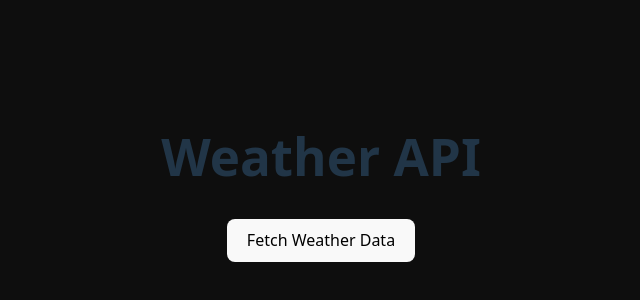
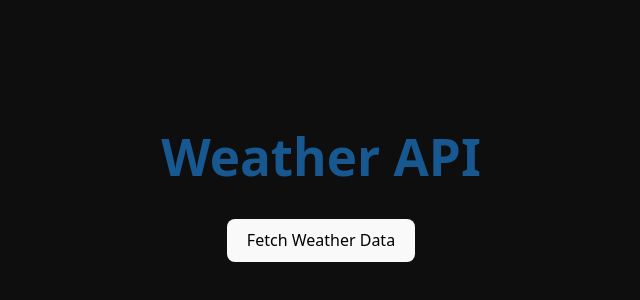
Before and after one commit to annamiriams/fetching-data-in-react-notes, a React (Vite) app: page / in a window 1280 px wide. Shown: the part 222-522 px from the top of the page, without its empty margins (319-959 px from the left). Built offline with nearby package versions, Linux system fonts and the light colour scheme.

Commit message:
styling update

```diff
--- a/src/index.css
+++ b/src/index.css
@@ -5,7 +5,7 @@
 
   color-scheme: light dark;
   color: rgba(255, 255, 255, 0.87);
-  background-color: #242424;
+  background-color: #3a3737;
 
   font-synthesis: none;
   text-rendering: optimizeLegibility;
@@ -57,7 +57,7 @@ button:focus-visible {
 
 @media (prefers-color-scheme: light) {
   :root {
-    color: #213547;
+    color: #175891;
     background-color: #ffffff;
   }
   a:hover {
```
